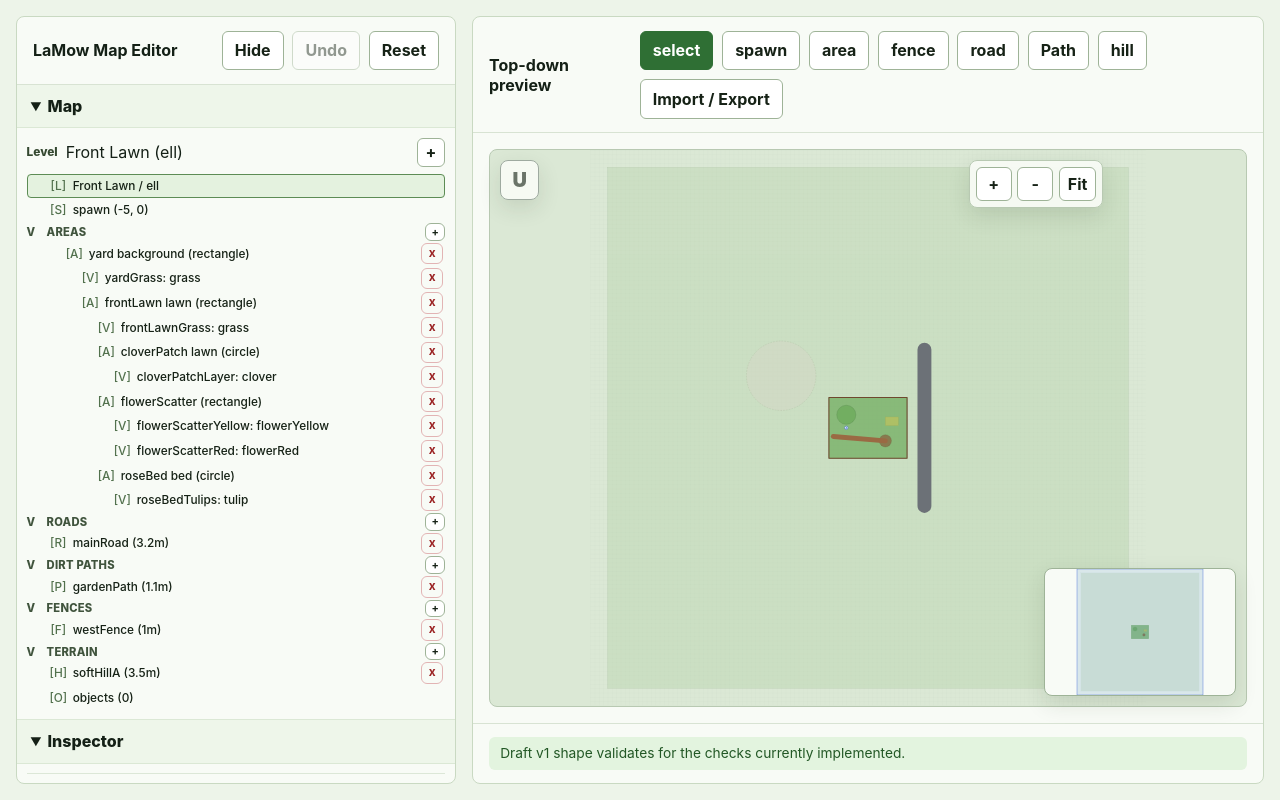
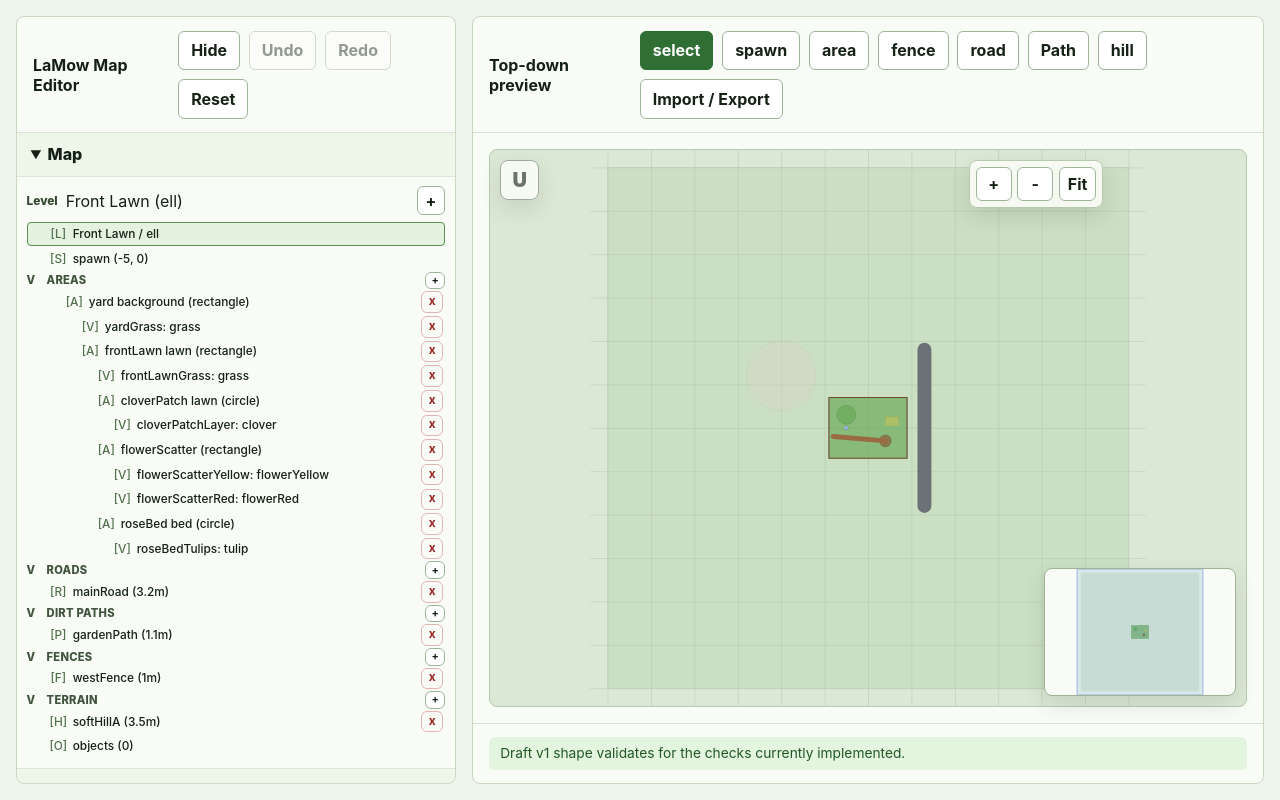
Before and after one commit to TreaddyBear/lamow-map-editor, a React (Vite) app: page / in a window 1280 px wide. Built offline with nearby package versions, Linux system fonts and the light colour scheme.

Commit message:
Improve undo, snapping, and Bezier editing

```diff
--- a/src/components/App.tsx
+++ b/src/components/App.tsx
@@ -33,6 +33,7 @@ export function App() {
     snap: { enabled: false, increment: 1, mode: "toGrid" },
   }));
   const [history, setHistory] = useState<MapPackV1[]>([]);
+  const [redoHistory, setRedoHistory] = useState<MapPackV1[]>([]);
 
   const level = currentLevel(state.pack, state.selectedLevelIndex);
   const validation = useMemo(() => validateLevel(state.pack, level), [state.pack, level]);
@@ -42,7 +43,10 @@ export function App() {
   const jsonValue = state.jsonText || exportValue;
 
   const record = (updater: (current: EditorState) => EditorState, historyEntry = true) => {
-    if (historyEntry) setHistory((items) => [...items, clone(state.pack)].slice(-100));
+    if (historyEntry) {
+      setHistory((items) => [...items, clone(state.pack)].slice(-100));
+      setRedoHistory([]);
+    }
     setState(updater(state));
   };
   const updateLevel = (updater: (level: LevelV1) => LevelV1, historyEntry = true) => record((current) => ({ ...current, pack: updateCurrentLevel(current.pack, current.selectedLevelIndex, updater), jsonText: "" }), historyEntry);
@@ -139,7 +143,8 @@ export function App() {
           <h1>LaMow Map Editor</h1>
           <ActionRow>
             <Button type="button" onClick={() => setState((current) => ({ ...current, sidebarCollapsed: !current.sidebarCollapsed }))}>{state.sidebarCollapsed ? "Show" : "Hide"}</Button>
-            <Button type="button" disabled={history.length === 0} onClick={() => { const previous = history.at(-1); if (previous) { setHistory((items) => items.slice(0, -1)); setState((current) => ({ ...current, pack: previous, selection: { kind: "level" }, importMessage: "Undid last edit." })); } }}>Undo</Button>
+            <Button type="button" disabled={history.length === 0} onClick={() => { const previous = history.at(-1); if (previous) { setRedoHistory((items) => [...items, clone(state.pack)].slice(-100)); setHistory((items) => items.slice(0, -1)); setState((current) => ({ ...current, pack: previous, selection: { kind: "level" }, importMessage: "Undid last edit." })); } }}>Undo</Button>
+            <Button type="button" disabled={redoHistory.length === 0} onClick={() => { const next = redoHistory.at(-1); if (next) { setHistory((items) => [...items, clone(state.pack)].slice(-100)); setRedoHistory((items) => items.slice(0, -1)); setState((current) => ({ ...current, pack: next, selection: { kind: "level" }, importMessage: "Redid last edit." })); } }}>Redo</Button>
             <Button type="button" onClick={() => record((current) => ({ ...current, pack: clone(defaultPack), selectedLevelIndex: 0, selection: { kind: "level" }, jsonText: "", importMessage: "" }))}>Reset</Button>
           </ActionRow>
         </div>
@@ -166,7 +171,7 @@ export function App() {
         </div>
         <div className="map-wrap">
           <SnapControls settings={state.snap} onChange={(snap) => setState((current) => ({ ...current, snap }))} />
-          <Viewport level={level} bounds={bounds} selection={state.selection} canvasTool={state.canvasTool} pendingPath={state.pendingPath} snap={state.snap} onSelect={(selection) => setState((current) => ({ ...current, selection }))} onClearSelection={() => setState((current) => ({ ...current, selection: { kind: "level" } }))} onUpdateLevel={(updater) => updateLevel(updater, false)} onContextMenu={(screenX, screenY, world, target) => setState((current) => ({ ...current, contextMenu: { screenX, screenY, world, target } }))} onAddArea={addArea} onAddHill={addHill} onPathToolClick={pathToolClick} onFreezeViewport={() => setState((current) => ({ ...current, activeViewportBounds: getBounds(level) }))} onReleaseViewport={() => setState((current) => ({ ...current, activeViewportBounds: null }))} />
+          <Viewport level={level} bounds={bounds} selection={state.selection} canvasTool={state.canvasTool} pendingPath={state.pendingPath} snap={state.snap} onSelect={(selection) => setState((current) => ({ ...current, selection }))} onClearSelection={() => setState((current) => ({ ...current, selection: { kind: "level" } }))} onUpdateLevel={(updater, historyEntry = true) => updateLevel(updater, historyEntry)} onContextMenu={(screenX, screenY, world, target) => setState((current) => ({ ...current, contextMenu: { screenX, screenY, world, target } }))} onAddArea={addArea} onAddHill={addHill} onPathToolClick={pathToolClick} onFreezeViewport={() => setState((current) => ({ ...current, activeViewportBounds: getBounds(level) }))} onReleaseViewport={() => setState((current) => ({ ...current, activeViewportBounds: null }))} />
         </div>
         <div className="status">{validation.length === 0 ? <div className="ok">Draft v1 shape validates for the checks currently implemented.</div> : validation.map((error) => <div key={error} className="error">{error}</div>)}</div>
       </section>
--- a/src/components/Inspector.tsx
+++ b/src/components/Inspector.tsx
@@ -159,7 +159,11 @@ function convertPathShape(shape: PathShape, type: PathShape["type"]): PathShape
   const start = points[0] ?? [0, 0];
   const end = points.at(-1) ?? [2, 0];
   if (type === "polyline") return { type: "polyline", points: points.length >= 2 ? points : [start, end] };
-  if (type === "cubicBezierPath") return { type: "cubicBezierPath", start, curves: [{ c1: start, c2: end, end }] };
+  if (type === "cubicBezierPath") {
+    const c1 = [Number((start[0] + (end[0] - start[0]) / 3).toFixed(3)), Number((start[1] + (end[1] - start[1]) / 3).toFixed(3))] as [number, number];
+    const c2 = [Number((start[0] + ((end[0] - start[0]) * 2) / 3).toFixed(3)), Number((start[1] + ((end[1] - start[1]) * 2) / 3).toFixed(3))] as [number, number];
+    return { type: "cubicBezierPath", start, curves: [{ c1, c2, end }] };
+  }
   return { type: "line", start, end };
 }
 
--- a/src/components/SnapControls.tsx
+++ b/src/components/SnapControls.tsx
@@ -27,7 +27,7 @@ export function SnapControls({ settings, onChange }: Props) {
   };
 
   return (
-    <div ref={ref} className={`snap-widget ${settings.enabled ? "active" : ""}`}>
+    <div ref={ref} className={`snap-widget ${settings.enabled ? "active" : ""}`} onPointerEnter={() => settings.enabled && setOpen(true)}>
       <button className="snap-toggle" type="button" title={settings.enabled ? "Disable snapping" : "Enable snapping"} aria-pressed={settings.enabled} onClick={toggleSnap}>
         <span aria-hidden="true">U</span>
       </button>
--- a/src/components/Viewport.tsx
+++ b/src/components/Viewport.tsx
@@ -1,4 +1,4 @@
-import { useEffect, useRef, useState, type MouseEvent as ReactMouseEvent, type PointerEvent as ReactPointerEvent, type WheelEvent as ReactWheelEvent } from "react";
+import { useRef, useState, type MouseEvent as ReactMouseEvent, type PointerEvent as ReactPointerEvent, type WheelEvent as ReactWheelEvent } from "react";
 import { moveAreaShapeHandle, movePathShapeHandle } from "../domain/editHandles";
 import type { LevelV1, Point2, Rect, Selection } from "../domain/model";
 import type { CanvasTool, PendingPathState } from "../domain/model";
@@ -44,7 +44,7 @@ type Props = {
   snap: SnapSettings;
   onSelect: (selection: Selection) => void;
   onClearSelection: () => void;
-  onUpdateLevel: (updater: (level: LevelV1) => LevelV1) => void;
+  onUpdateLevel: (updater: (level: LevelV1) => LevelV1, historyEntry?: boolean) => void;
   onContextMenu: (screenX: number, screenY: number, world: Point2, target?: Selection) => void;
   onAddArea: (point: Point2, parentPath?: number[]) => void;
   onAddHill: (point: Point2) => void;
@@ -61,8 +61,7 @@ export function Viewport(props: Props) {
   const [viewBox, setViewBox] = useState(bounds);
   const width = Math.max(1, viewBox.xMax - viewBox.xMin);
   const height = Math.max(1, viewBox.zMax - viewBox.zMin);
-
-  useEffect(() => setViewBox(bounds), [bounds]);
+  const gridStep = props.snap.enabled ? Math.max(0.1, Number(props.snap.increment) || 1) : autoGridStep(width);
 
   const eventToWorld = (svg: SVGSVGElement, event: ReactPointerEvent<SVGSVGElement> | ReactMouseEvent<SVGSVGElement> | ReactWheelEvent<SVGSVGElement>): Point2 | null => {
     const ctm = svg.getScreenCTM();
@@ -111,14 +110,16 @@ export function Viewport(props: Props) {
         }
         if (props.canvasTool === "spawn") {
           props.onSelect({ kind: "spawn" });
-          props.onUpdateLevel((current) => ({ ...current, spawn: { ...current.spawn, position: snappedWorld } }));
+          props.onUpdateLevel((current) => ({ ...current, spawn: { ...current.spawn, position: snappedWorld } }), true);
           return;
         }
         if (props.canvasTool === "area") return props.onAddArea(snappedWorld, props.selection.kind === "area" ? props.selection.path : undefined);
         if (props.canvasTool === "hill") return props.onAddHill(snappedWorld);
         if (props.canvasTool === "fence" || props.canvasTool === "road" || props.canvasTool === "dirtPath") return props.onPathToolClick(props.canvasTool, snappedWorld);
         const target = targetSelection(event.target);
-        if (target) {
+        const nearbyTarget = target ?? nearestTargetSelection(event.currentTarget, event.clientX, event.clientY);
+        if (nearbyTarget) {
+          const target = nearbyTarget;
           props.onSelect(target);
           liveDragRef.current = { selection: target, start: world, anchor: closestSelectionPoint(level, target, world), last: world, dx: 0, dz: 0, moved: false };
           props.onFreezeViewport();
@@ -166,10 +167,10 @@ export function Viewport(props: Props) {
         const drag = liveDragRef.current;
         if (drag?.moved) {
           clearLiveDrag(event.currentTarget, drag.selection);
-          props.onUpdateLevel((current) => moveSelection(current, drag.selection, drag.dx, drag.dz));
+          props.onUpdateLevel((current) => moveSelection(current, drag.selection, drag.dx, drag.dz), true);
         }
         const handleDrag = liveEditHandleDragRef.current;
-        if (handleDrag?.moved) props.onUpdateLevel(() => handleDrag.previewLevel);
+        if (handleDrag?.moved) props.onUpdateLevel(() => handleDrag.previewLevel, true);
         liveDragRef.current = null;
         liveEditHandleDragRef.current = null;
         props.onReleaseViewport();
@@ -202,11 +203,11 @@ export function Viewport(props: Props) {
       }}
     >
       <defs>
-        <pattern id="grid" width="1" height="1" patternUnits="userSpaceOnUse">
-          <path d="M 1 0 L 0 0 0 1" fill="none" stroke="#b8c8b2" strokeWidth="0.025" />
+        <pattern id="grid" width={gridStep} height={gridStep} patternUnits="userSpaceOnUse">
+          <path d={`M ${gridStep} 0 L 0 0 0 ${gridStep}`} fill="none" stroke="#b8c8b2" strokeWidth={Math.max(gridStep * 0.025, width / 1200)} />
         </pattern>
       </defs>
-      <rect x={bounds.xMin} y={bounds.zMin} width={width} height={height} fill="url(#grid)" />
+      <rect x={viewBox.xMin} y={viewBox.zMin} width={width} height={height} fill="url(#grid)" />
       {level.areas.map((area, index) => <AreaSvg key={`${area.id}-${index}`} area={area} path={[index]} selection={props.selection} />)}
       {level.terrain.heightFeatures.map((hill, index) => <HillSvg key={hill.id} hill={hill} index={index} selection={props.selection} />)}
       {level.roads.map((road, index) => <PathSvg key={road.id} shape={road.shape} item={{ kind: "road", index }} selection={props.selection} color="#6c7177" width={road.width} className="road" />)}
@@ -269,6 +270,54 @@ function zoomRectAt(rect: Rect, point: Point2, factor: number): Rect {
   };
 }
 
+function autoGridStep(viewWidth: number): number {
+  const raw = viewWidth / 24;
+  const power = 10 ** Math.floor(Math.log10(Math.max(0.001, raw)));
+  const normalized = raw / power;
+  const multiplier = normalized <= 1 ? 1 : normalized <= 2 ? 2 : normalized <= 5 ? 5 : 10;
+  return multiplier * power;
+}
+
+function nearestTargetSelection(svg: SVGSVGElement, clientX: number, clientY: number): Selection | null {
+  const candidates = Array.from(svg.querySelectorAll<SVGGraphicsElement>("[data-select-kind]")).map((element) => {
+    const selection = targetSelectionFromElement(element);
+    if (!selection) return null;
+    const distance = screenDistanceToElement(element, clientX, clientY);
+    return Number.isFinite(distance) ? { selection, distance } : null;
+  }).filter((item): item is { selection: Selection; distance: number } => Boolean(item));
+  const closest = candidates.sort((a, b) => a.distance - b.distance)[0];
+  return closest && closest.distance <= 14 ? closest.selection : null;
+}
+
+function targetSelectionFromElement(element: Element): Selection | null {
+  const kind = element.getAttribute("data-select-kind") as Selection["kind"] | null;
+  if (!kind) return null;
+  const path = element.getAttribute("data-select-path")?.split(".").map(Number).filter(Number.isInteger);
+  const indexText = element.getAttribute("data-select-index");
+  return { kind, path, index: indexText === null ? undefined : Number(indexText) };
+}
+
+function screenDistanceToElement(element: SVGGraphicsElement, clientX: number, clientY: number): number {
+  try {
+    const box = element.getBBox();
+    const ctm = element.getScreenCTM();
+    if (!ctm) return Number.POSITIVE_INFINITY;
+    const points = [
+      new DOMPoint(box.x, box.y).matrixTransform(ctm),
+      new DOMPoint(box.x + box.width, box.y).matrixTransform(ctm),
+      new DOMPoint(box.x + box.width, box.y + box.height).matrixTransform(ctm),
+      new DOMPoint(box.x, box.y + box.height).matrixTransform(ctm),
+    ];
+    const xs = points.map((point) => point.x);
+    const ys = points.map((point) => point.y);
+    const dx = Math.max(Math.min(...xs) - clientX, 0, clientX - Math.max(...xs));
+    const dy = Math.max(Math.min(...ys) - clientY, 0, clientY - Math.max(...ys));
+    return Math.hypot(dx, dy);
+  } catch {
+    return Number.POSITIVE_INFINITY;
+  }
+}
+
 function snapHandleTarget(world: Point2, start: Point2, snap: SnapSettings): Point2 {
   if (!snap.enabled) return world;
   if (snap.mode === "toGrid") return snapPoint(world, snap);
--- a/src/domain/editHandles.ts
+++ b/src/domain/editHandles.ts
@@ -47,6 +47,10 @@ export function movePathShapeHandle(shape: PathShape, handle: string, index: num
     if (index === undefined) return shape;
     const curveIndex = Math.floor(index / 3);
     const key = ["c1", "c2", "end"][index % 3] as "c1" | "c2" | "end";
+    if (key === "end") {
+      const curve = shape.curves[curveIndex];
+      return { ...shape, curves: updateArray(shape.curves, curveIndex, { ...curve, c1: translatePoint(curve.c1, dx, dz), c2: translatePoint(curve.c2, dx, dz), end: point }) };
+    }
     return { ...shape, curves: updateArray(shape.curves, curveIndex, { ...shape.curves[curveIndex], [key]: point }) };
   }
   return translatePathShape(shape, dx, dz);
```
Also changed, not shown: src/styles.css (+6 -1 lines), 1 other file (tests, documents, lock files or other folders).
